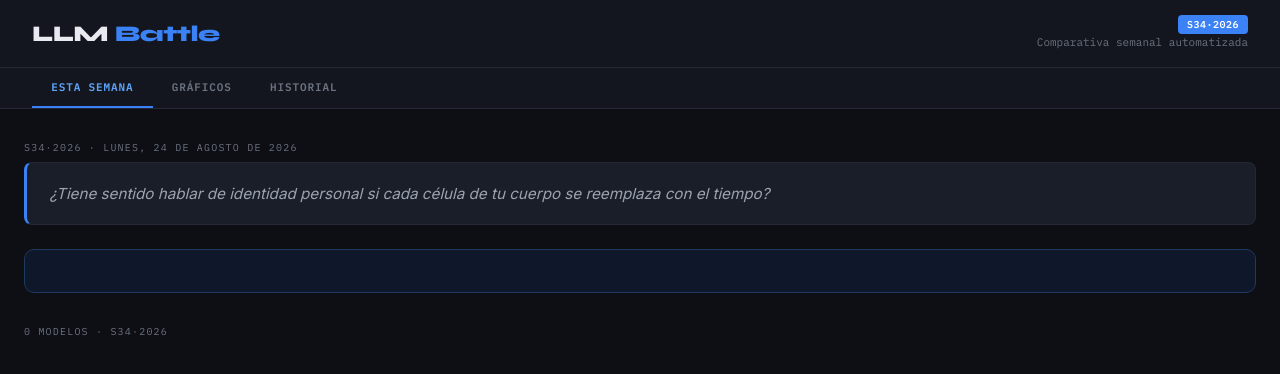
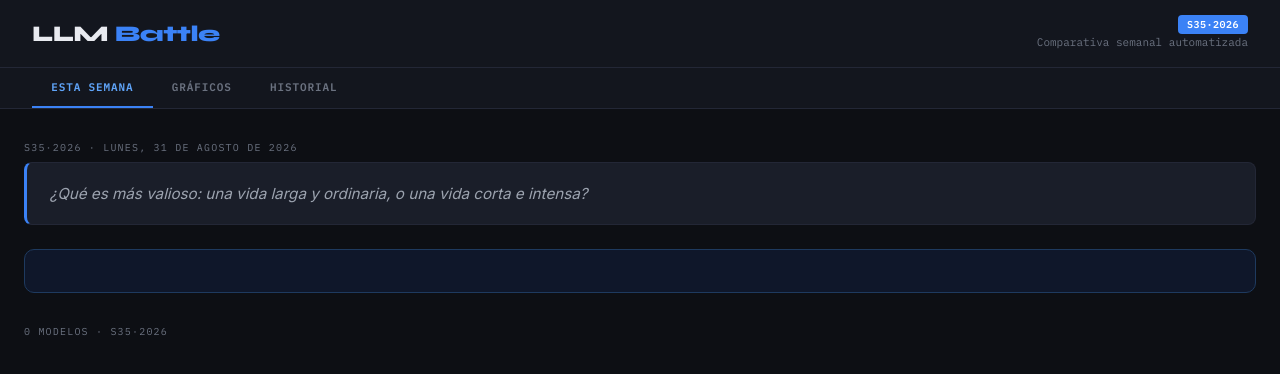
Before and after one commit to dedonatogabriel-bot/llm-battle, a website: page docs/index.html in a window 1280 px wide. Drawn offline with nearby package versions, Linux system fonts and the light colour scheme.

Commit message:
Battle semana 2026-W36

```diff
--- a/docs/index.html
+++ b/docs/index.html
@@ -108,7 +108,7 @@
 </div>
 
 <script>
-const WEEKS = [{"id":"S34·2026","label":"S34·2026","date":"lunes, 24 de agosto de 2026","prompt":"¿Tiene sentido hablar de identidad personal si cada célula de tu cuerpo se reemplaza con el tiempo?","results":[]}];
+const WEEKS = [{"id":"S35·2026","label":"S35·2026","date":"lunes, 31 de agosto de 2026","prompt":"¿Qué es más valioso: una vida larga y ordinaria, o una vida corta e intensa?","results":[]}];
 const MODEL_LIST = [];
 
 const PALETTE = {
```
